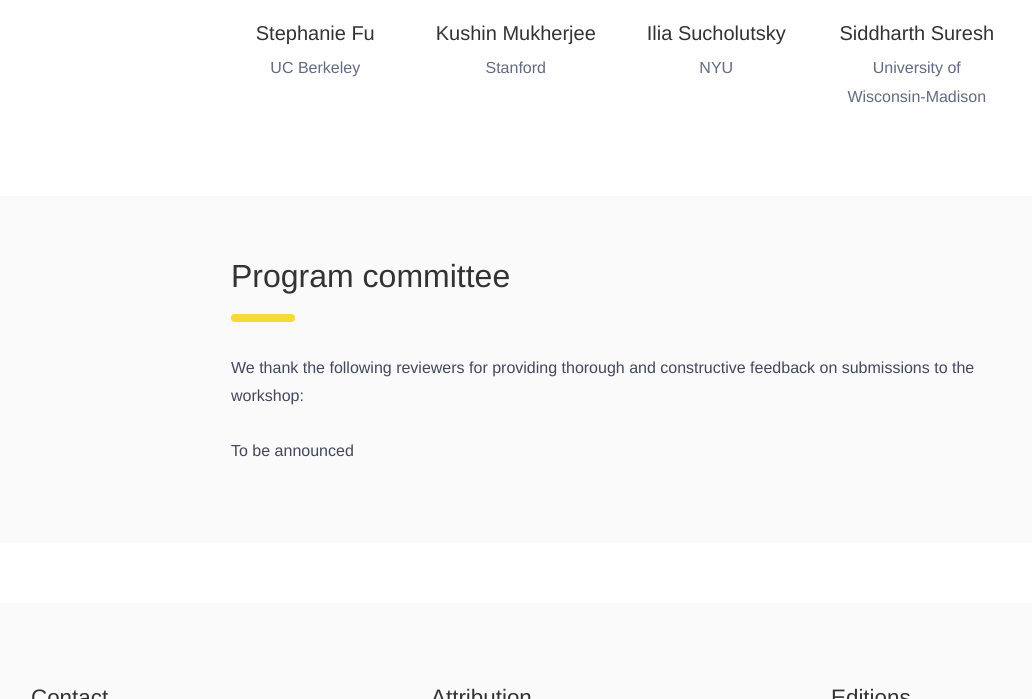
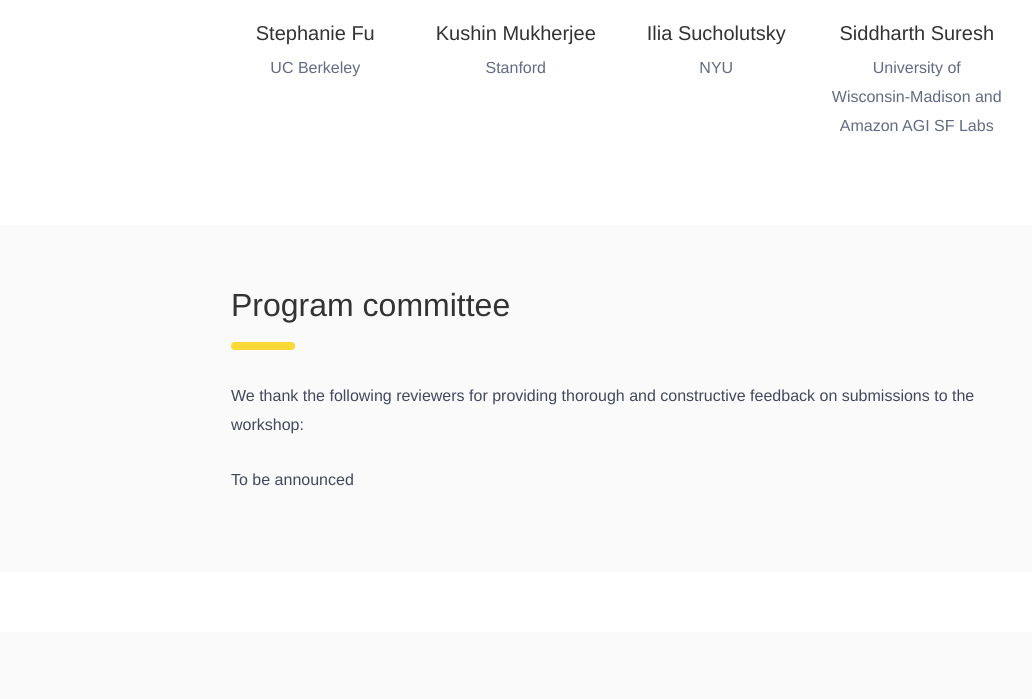
Before and after one commit to representational-alignment/representational-alignment.github.io, a Jekyll site: the page built from 2026/index.md, in a window 1280 px wide and 900 px high, scrolled down 6256 px, cut to the strip 201-900 px from the top of the window. Shown: the whole strip, without its empty margins (24-1056 px from the left). Built offline with Jekyll 4.4.1, drawn with Linux system fonts in a browser that asks for light colours.

Commit message:
Edited Sid affiliation

```diff
--- a/2026/index.md
+++ b/2026/index.md
@@ -94,7 +94,7 @@
     website: https://ilia10000.github.io/
     image: ilia.jpeg
   - name: Siddharth Suresh
-    affiliation: University of Wisconsin-Madison
+    affiliation: University of Wisconsin-Madison and Amazon AGI SF Labs
     website: https://www.sidsuresh.com/
     image: sid.jpg
 
```
